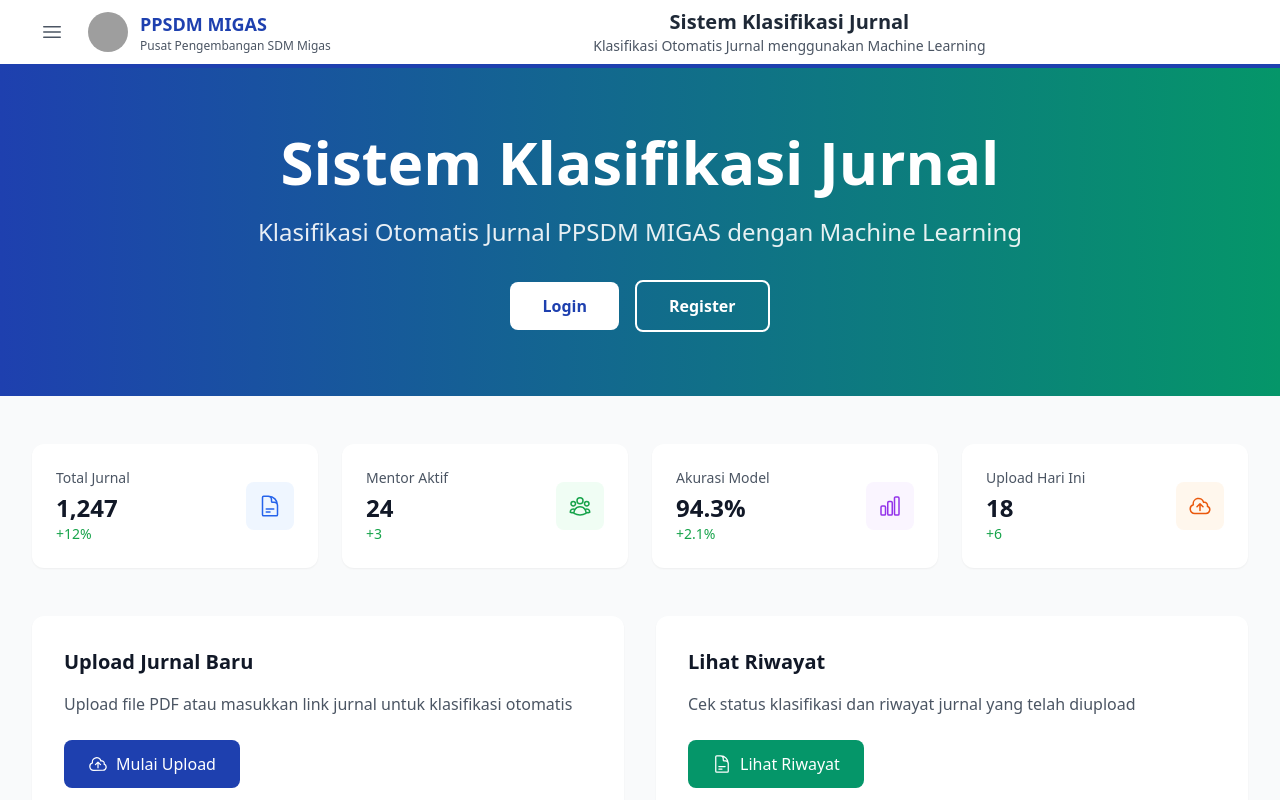
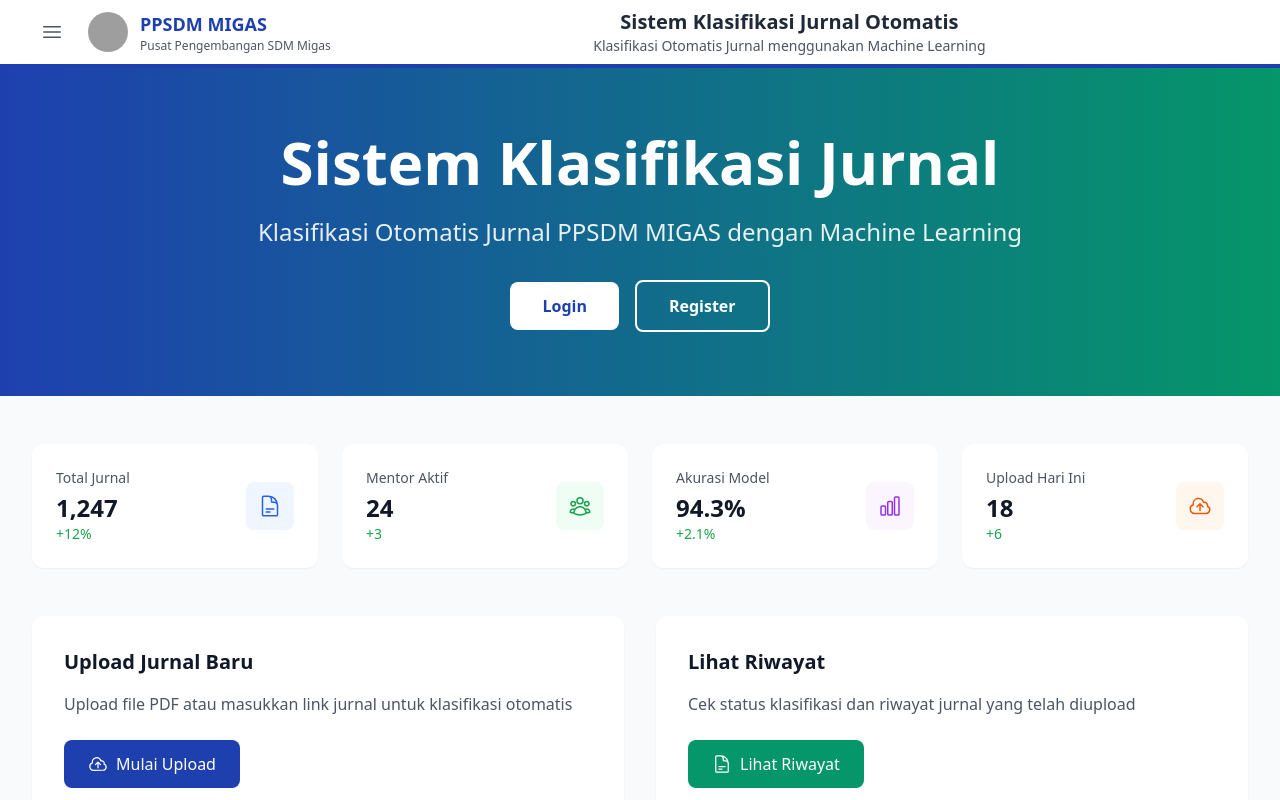
Before and after one commit to BrianNafis/Klasifikasi-Otomatis-Jurnal-dengan-Machine-Learning, a React (Vite) app in the folder project/: page / in a window 1280 px wide. Shown: the top 800 px of the page. Built offline with nearby package versions, Linux system fonts and the light colour scheme; grey boxes are pictures that could not be loaded.

Commit message:
Update new

```diff
--- a/project/src/components/Header.tsx
+++ b/project/src/components/Header.tsx
@@ -37,7 +37,7 @@ const Header: React.FC = () => {
             {/* Title */}
             <div className="text-center flex-1 mx-4">
               <h2 className="text-xl font-bold text-gray-800 hidden md:block">
-                Sistem Klasifikasi Jurnal
+                Sistem Klasifikasi Jurnal Otomatis
               </h2>
               <p className="text-sm text-gray-600 hidden lg:block">
                 Klasifikasi Otomatis Jurnal menggunakan Machine Learning
```
